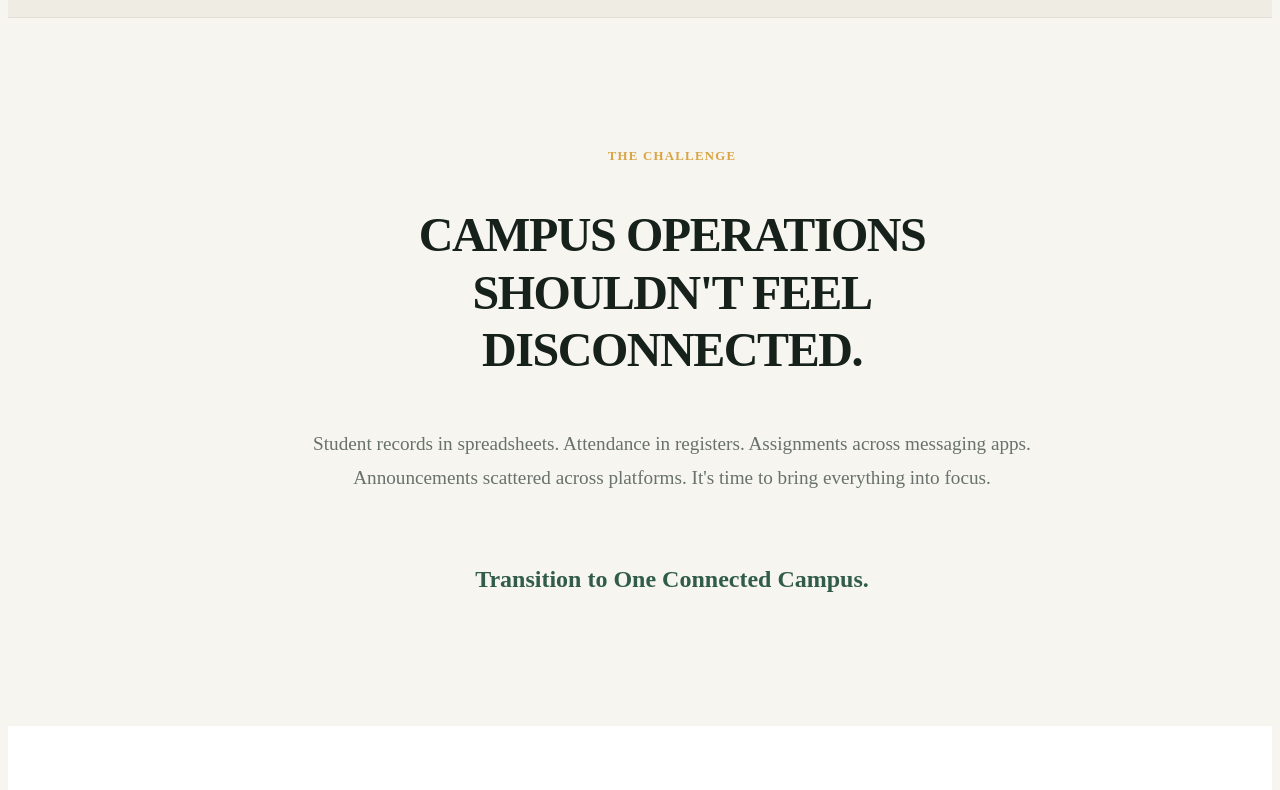
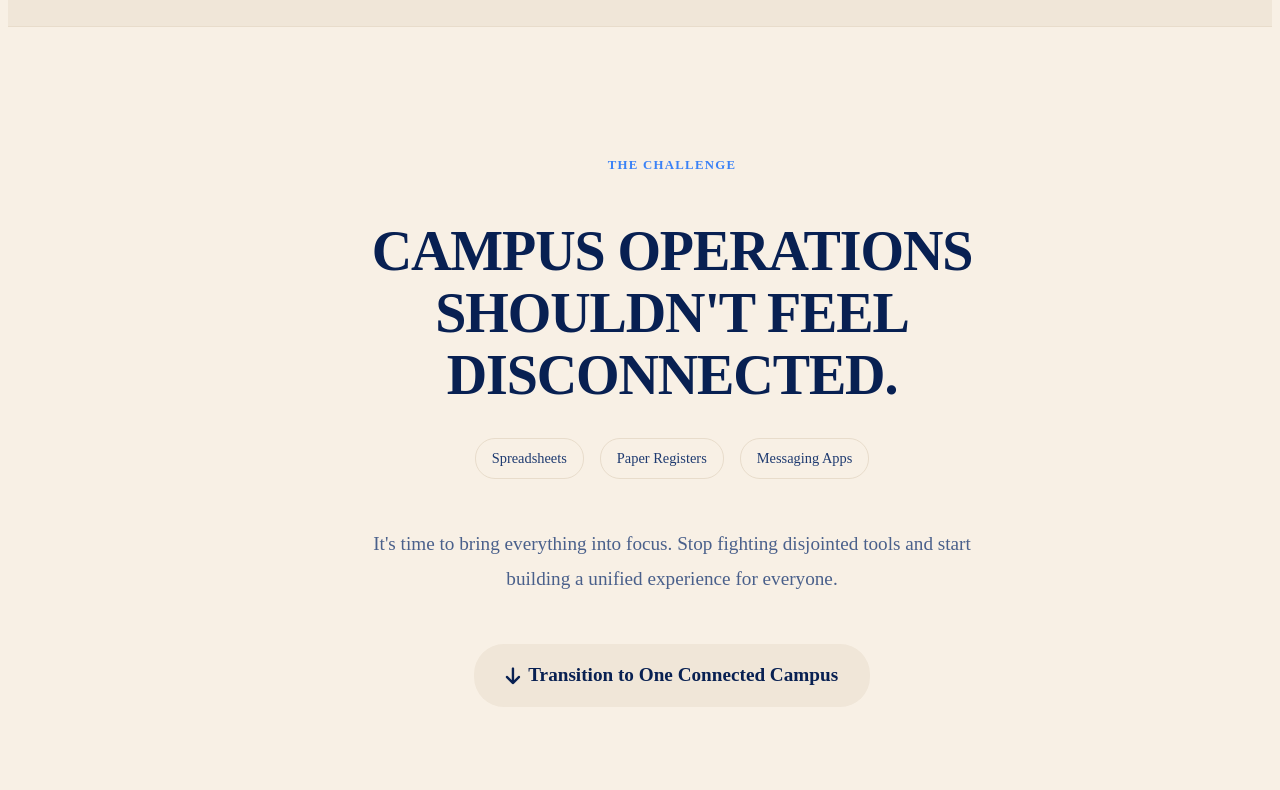
Before and after one commit to aparnajakka27-sudo/SCT_TRACKCODE_1, a website built with Vite: page index.html in a window 1280 px wide. Shown: the part 2010-2800 px from the top of the page. Built offline with nearby package versions, Linux system fonts and the light colour scheme.

Commit message:
revert to Cream and Navy Blue palette, remove 3D slant, restore nav items, and upgrade challenge section

```diff
--- a/css/style.css
+++ b/css/style.css
@@ -2,24 +2,24 @@
    PREMIUM DESIGN SYSTEM & VARIABLES
 ================================================== */
 :root {
-    /* Premium SaaS EdTech Palette */
-    --bg-primary: #F7F5F0;
-    --bg-secondary: #EFECE3;
+    /* Custom Cream & Navy Blue Palette */
+    --bg-primary: #F8F0E5;
+    --bg-secondary: #F0E6D8;
     --surface: #FFFFFF;
 
-    --text-primary: #17211B;
-    --text-secondary: #315C4A;
-    --text-tertiary: #68716B;
+    --text-primary: #082052;
+    --text-secondary: #1E3A70;
+    --text-tertiary: #4A608B;
 
-    --accent-primary: #315C4A;
-    --accent-hover: #17211B;
-    --accent-light: rgba(49, 92, 74, 0.1);
+    --accent-primary: #082052;
+    --accent-hover: #05163A;
+    --accent-light: rgba(8, 32, 82, 0.1);
 
-    --accent-gold: #D9A441;
-    --accent-gold-hover: #B88931;
+    --accent-gold: #3B82F6; /* Use bright blue instead of gold for accents */
+    --accent-gold-hover: #2563EB;
 
-    --border-color: #E2DFD6;
-    --border-hover: #D2CFD6;
+    --border-color: #E8DCCB;
+    --border-hover: #D8CBB5;
 }
 
 /* Override Dark Mode to use Forest Green/Charcoal */
@@ -279,17 +279,9 @@ h1, h2, h3, h4, h5, h6 {
     z-index: 1; filter: blur(50px);
 }
 
-.ui-mockup {
-    background: var(--surface); border-radius: 16px;
-    box-shadow: var(--shadow-lg); border: 1px solid rgba(255,255,255,0.15);
-    overflow: hidden; display: flex; flex-direction: column;
-    height: 520px;
-    transform: perspective(1200px) rotateY(-10deg) rotateX(4deg) scale(0.95);
-    transition: var(--transition);
-    transform-origin: center right;
-}
+.ui-mockup { background: var(--surface); border-radius: 16px; box-shadow: var(--shadow-lg); border: 1px solid var(--border-color); overflow: hidden; display: flex; flex-direction: column; transform: none; transition: transform 0.3s ease; }
 .ui-mockup:hover {
-    transform: perspective(1200px) rotateY(0deg) rotateX(0deg) scale(1.02);
+    transform: none;
     box-shadow: var(--shadow-float);
 }
 
@@ -624,8 +616,8 @@ h1, h2, h3, h4, h5, h6 {
     .hero-cta-group { justify-content: center; }
 
     /* Mobile animations re-enabled */ /* Disable float on mobile to save battery */
-    .ui-mockup { margin: 0 auto; max-width: 100%; height: 400px; transform: perspective(1000px) rotateX(2deg) rotateY(-5deg) rotateZ(1deg); }
-    .ui-mockup:active { transform: perspective(1000px) rotateX(0) rotateY(0) rotateZ(0) scale(1.02); box-shadow: var(--shadow-float); }
+    .ui-mockup { background: var(--surface); border-radius: 16px; box-shadow: var(--shadow-lg); border: 1px solid var(--border-color); overflow: hidden; display: flex; flex-direction: column; transform: none; transition: transform 0.3s ease; }
+    .ui-mockup:active { transform: none; box-shadow: var(--shadow-float); }
 
     .bento-grid { grid-template-columns: 1fr; grid-auto-rows: auto; }
     .bento-large { grid-column: span 1; grid-template-columns: 1fr; }
@@ -654,7 +646,7 @@ h1, h2, h3, h4, h5, h6 {
 
     .ui-sidebar { display: none; }
     .ui-kpis { grid-template-columns: 1fr; }
-    .ui-mockup { height: 350px; }
+    .ui-mockup { background: var(--surface); border-radius: 16px; box-shadow: var(--shadow-lg); border: 1px solid var(--border-color); overflow: hidden; display: flex; flex-direction: column; transform: none; transition: transform 0.3s ease; }
 
     /* Typography Scaling for Mobile */
     .hero-title { font-size: clamp(3rem, 10vw, 4rem); }
--- a/index.html
+++ b/index.html
@@ -29,10 +29,12 @@
             </a>
 
             <ul class="nav-links">
-        <li><a href="#overview" class="nav-link active">Overview</a></li>
-        <li><a href="#platform" class="nav-link">Platform</a></li>
-        <li><a href="#action" class="nav-link">Experience</a></li>
-    </ul>
+    <li><a href="#overview" class="nav-link active">Overview</a></li>
+    <li><a href="#features" class="nav-link">Features</a></li>
+    <li><a href="#roles" class="nav-link">Roles</a></li>
+    <li><a href="#action" class="nav-link">Experience</a></li>
+    <li><a href="#contact" class="nav-link">Contact</a></li>
+</ul>
 
             <div class="nav-actions">
                 <a href="#contact" class="btn btn-nav">Request Demo</a>
@@ -205,16 +207,23 @@
         <!-- PROBLEM / SOLUTION -->
         <section class="section" style="padding: 8rem 0;">
             <div class="container">
-                <div style="max-width: 800px; margin: 0 auto; text-align: center;">
-                    <div style="font-size: 0.8rem; font-weight: 700; color: var(--accent-gold); letter-spacing: 0.1em; margin-bottom: 1rem; text-transform: uppercase;">The Challenge</div>
-                    <h2 style="font-size: 3rem; font-weight: 700; line-height: 1.2; color: var(--text-primary); margin-bottom: 3rem;">
+                <div class="challenge-box" style="max-width: 900px; margin: 0 auto; text-align: center;">
+                    <div style="font-size: 0.8rem; font-weight: 700; color: var(--accent-gold); letter-spacing: 0.1em; margin-bottom: 1.5rem; text-transform: uppercase;">The Challenge</div>
+                    <h2 style="font-size: 3.5rem; font-weight: 800; line-height: 1.1; color: var(--text-primary); margin-bottom: 2rem; letter-spacing: -0.02em;">
                         CAMPUS OPERATIONS<br>SHOULDN'T FEEL<br>DISCONNECTED.
                     </h2>
-                    <p style="font-size: 1.2rem; color: var(--text-tertiary); line-height: 1.8; margin-bottom: 4rem;">
-                        Student records in spreadsheets. Attendance in registers. Assignments across messaging apps. Announcements scattered across platforms. It's time to bring everything into focus.
+
+                    <div style="display: flex; justify-content: center; gap: 1rem; margin-bottom: 3rem; flex-wrap: wrap;">
+                        <span style="padding: 0.5rem 1rem; background: var(--bg-primary); border-radius: 20px; font-size: 0.9rem; color: var(--text-secondary); border: 1px solid var(--border-color);">Spreadsheets</span>
+                        <span style="padding: 0.5rem 1rem; background: var(--bg-primary); border-radius: 20px; font-size: 0.9rem; color: var(--text-secondary); border: 1px solid var(--border-color);">Paper Registers</span>
+                        <span style="padding: 0.5rem 1rem; background: var(--bg-primary); border-radius: 20px; font-size: 0.9rem; color: var(--text-secondary); border: 1px solid var(--border-color);">Messaging Apps</span>
+                    </div>
+
+                    <p style="font-size: 1.2rem; color: var(--text-tertiary); line-height: 1.8; margin-bottom: 3rem; max-width: 600px; margin-inline: auto;">
+                        It's time to bring everything into focus. Stop fighting disjointed tools and start building a unified experience for everyone.
                     </p>
-                    <div style="font-size: 1.5rem; font-weight: 600; color: var(--text-secondary);">
-                        Transition to One Connected Campus.
+                    <div style="font-size: 1.2rem; font-weight: 700; color: var(--accent-primary); display: inline-flex; align-items: center; gap: 0.5rem; background: var(--bg-secondary); padding: 1rem 2rem; border-radius: 30px;">
+                        <i class="fa-solid fa-arrow-down"></i> Transition to One Connected Campus
                     </div>
                 </div>
             </div>
```
